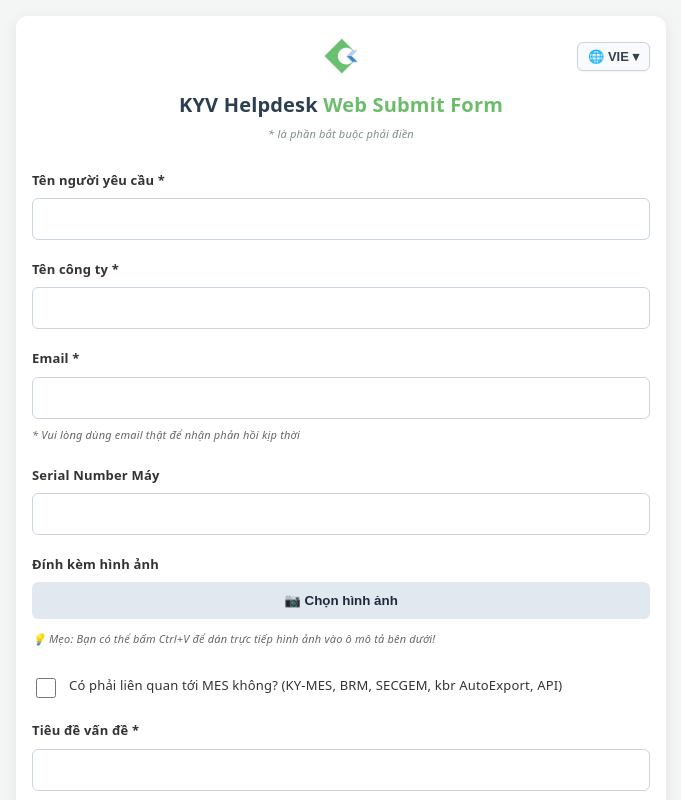
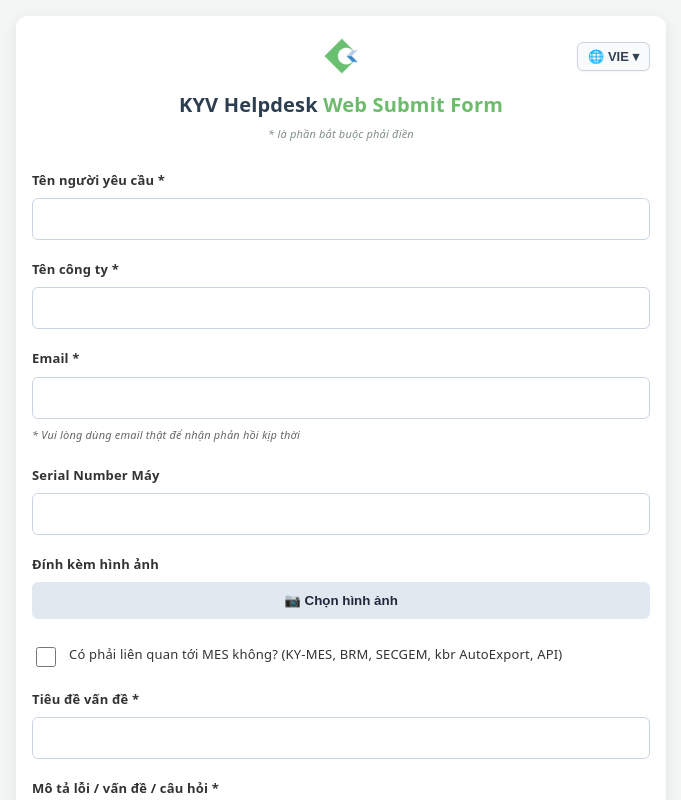
Before and after one commit to ronhongkyv/kyvhelpdeskwebapp, a React (Vite) app: page / in a window 1280 px wide. Shown: the top 800 px of the page, without its empty margins (299-980 px from the left). Built offline with nearby package versions, Linux system fonts and the light colour scheme.

Commit message:
Add multi-language support (VIE/ENG/CHN/KOR) for the web form

```diff
--- a/src/App.jsx
+++ b/src/App.jsx
@@ -41,7 +41,6 @@
       serialNumber: 'Serial Number Máy',
       attachImages: 'Đính kèm hình ảnh',
       selectImages: 'Chọn hình ảnh',
-      pasteHint: '💡 Mẹo: Bạn có thể bấm Ctrl+V để dán trực tiếp hình ảnh vào ô mô tả bên dưới!',
       mesCheck: 'Có phải liên quan tới MES không? (KY-MES, BRM, SECGEM, kbr AutoExport, API)',
       subject: 'Tiêu đề vấn đề',
       description: 'Mô tả lỗi / vấn đề / câu hỏi',
@@ -77,7 +76,6 @@
       serialNumber: 'Machine Serial Number',
       attachImages: 'Attach Images',
       selectImages: 'Select Images',
-      pasteHint: '💡 Tip: You can press Ctrl+V to paste screenshots directly into the description box below!',
       mesCheck: 'MES issue? (KY-MES, BRM, SECGEM, kbr AutoExport, API)',
       subject: 'Subject',
       description: 'Description / Issue Details',
@@ -113,7 +111,6 @@
       serialNumber: '机器 Serial Number',
       attachImages: '附件图片',
       selectImages: '选择图片',
-      pasteHint: '💡 提示：您可以按 Ctrl+V 直接将截图粘贴到下方的描述框中！',
       mesCheck: '是否与 MES 相关？ (KY-MES, BRM, SECGEM, kbr AutoExport, API)',
       subject: '主题',
       description: '问题描述',
@@ -149,7 +146,6 @@
       serialNumber: '장비 Serial Number',
       attachImages: '이미지 첨부',
       selectImages: '이미지 선택',
-      pasteHint: '💡 팁: 아래 설명란에 Ctrl+V를 눌러 스크린샷을 바로 붙여넣을 수 있습니다!',
       mesCheck: 'MES 관련 이슈인가요? (KY-MES, BRM, SECGEM, kbr AutoExport, API)',
       subject: '제목',
       description: '문제 설명',
@@ -213,7 +209,6 @@
     }
   };
 
-  // Hàm xử lý file ảnh chung (dùng cho cả chọn file và paste Ctrl+V)
   const processImageFile = (file) => {
     const reader = new FileReader();
     reader.onload = (uploadEvent) => {
@@ -265,7 +260,6 @@
     e.target.value = '';
   };
 
-  // Hỗ trợ tính năng Paste (Ctrl+V) ảnh trực tiếp vào ô textarea
   const handlePaste = (e) => {
     const items = e.clipboardData?.items;
     if (!items) return;
@@ -274,9 +268,9 @@
       if (items[i].type.indexOf('image') !== -1) {
         const blob = items[i].getAsFile();
         if (blob) {
-          e.preventDefault(); // Chặn hành vi mặc định nếu cần
+          e.preventDefault();
           processImageFile(blob);
-          showSnackbarMsg('Đã dán hình ảnh từ clipboard thành công!', 'success');
+          // Đã lược bỏ gọi hàm thông báo (showSnackbarMsg) khi dán ảnh
         }
       }
     }
@@ -389,7 +383,6 @@
     <div style={{ backgroundColor: '#f4f6f5', minHeight: '100vh', padding: '16px 8px', boxSizing: 'border-box' }}>
       <div ref={topRef} />
 
-      {/* Snackbar thông báo */}
       {snackbar.show && (
         <div style={{
           position: 'fixed', top: '20px', left: '50%', transform: 'translateX(-50%)',
@@ -400,7 +393,6 @@
         </div>
       )}
 
-      {/* Modal xác nhận */}
       {showConfirmModal && (
         <div style={{ position: 'fixed', top: 0, left: 0, right: 0, bottom: 0, backgroundColor: 'rgba(0,0,0,0.5)', display: 'flex', justifyContent: 'center', alignItems: 'center', zIndex: 999, padding: '15px', boxSizing: 'border-box' }}>
           <div style={{ backgroundColor: '#fff', padding: '24px', borderRadius: '8px', width: '100%', maxWidth: '400px', boxShadow: '0 4px 12px rgba(0,0,0,0.15)', boxSizing: 'border-box' }}>
@@ -414,21 +406,18 @@
         </div>
       )}
 
-      {/* Form Container chính */}
       <div style={{ width: '100%', maxWidth: '650px', margin: '0 auto', backgroundColor: '#ffffff', padding: '20px 16px', borderRadius: '12px', boxShadow: '0 4px 16px rgba(0,0,0,0.08)', textAlign: 'left', boxSizing: 'border-box' }}>
 
-        {/* Phần Header: Logo ở giữa & Icon nút ngôn ngữ dạng Dropdown hàng dọc ở góc phải */}
         <div style={{ position: 'relative', display: 'flex', justifyContent: 'center', alignItems: 'center', marginBottom: '16px' }}>
           <img src={kohyoungLogo} alt="Kohyoung Logo" style={{ height: '40px', objectFit: 'contain' }} />
 
-          {/* Dropdown Menu Ngôn ngữ */}
           <div ref={langMenuRef} style={{ position: 'absolute', right: 0 }}>
             <button
               type="button"
               onClick={() => setShowLangMenu(!showLangMenu)}
               style={{
                 display: 'flex',
-                alignItem: 'center',
+                alignItems: 'center',
                 gap: '4px',
                 padding: '6px 10px',
                 fontSize: '13px',
@@ -498,7 +487,6 @@
         </div>
 
         {submittedTicket ? (
-          /* MÀN HÌNH KẾT QUẢ THÀNH CÔNG */
           <div style={{ textAlign: 'center', padding: '15px 0' }}>
             <div style={{ backgroundColor: '#f8fafc', border: '1px solid #e2e8f0', borderRadius: '8px', padding: '16px', marginBottom: '24px', textAlign: 'left' }}>
               <div style={{ marginBottom: '12px', fontSize: '14px' }}>
@@ -542,7 +530,6 @@
             </button>
           </div>
         ) : isReviewing ? (
-          /* MÀN HÌNH REVIEW TRƯỚC KHI GỬI */
           <div style={{ opacity: isSubmitting ? 0.6 : 1, pointerEvents: isSubmitting ? 'none' : 'auto' }}>
             <div style={{ marginBottom: '16px', textAlign: 'center' }}>
               <h3 style={{ color: '#333', fontWeight: 'bold', marginBottom: '4px' }}>{currentTexts.reviewTitle}</h3>
@@ -588,7 +575,6 @@
             </div>
           </div>
         ) : (
-          /* MÀN HÌNH FORM NHẬP LIỆU CHÍNH */
           <div>
             <div style={{ marginBottom: '18px' }}>
               <label style={{ display: 'block', fontSize: '13px', fontWeight: '600', marginBottom: '6px', color: '#333' }}>
@@ -640,9 +626,6 @@
               >
                 📷 {currentTexts.selectImages}
               </button>
-              <span style={{ fontSize: '11px', color: '#666', fontStyle: 'italic', display: 'block', marginBottom: '8px' }}>
-                {currentTexts.pasteHint}
-              </span>
 
               <div style={{ display: 'flex', flexWrap: 'wrap', gap: '8px' }}>
                 {imagePreviews.map((src, index) => (
```
